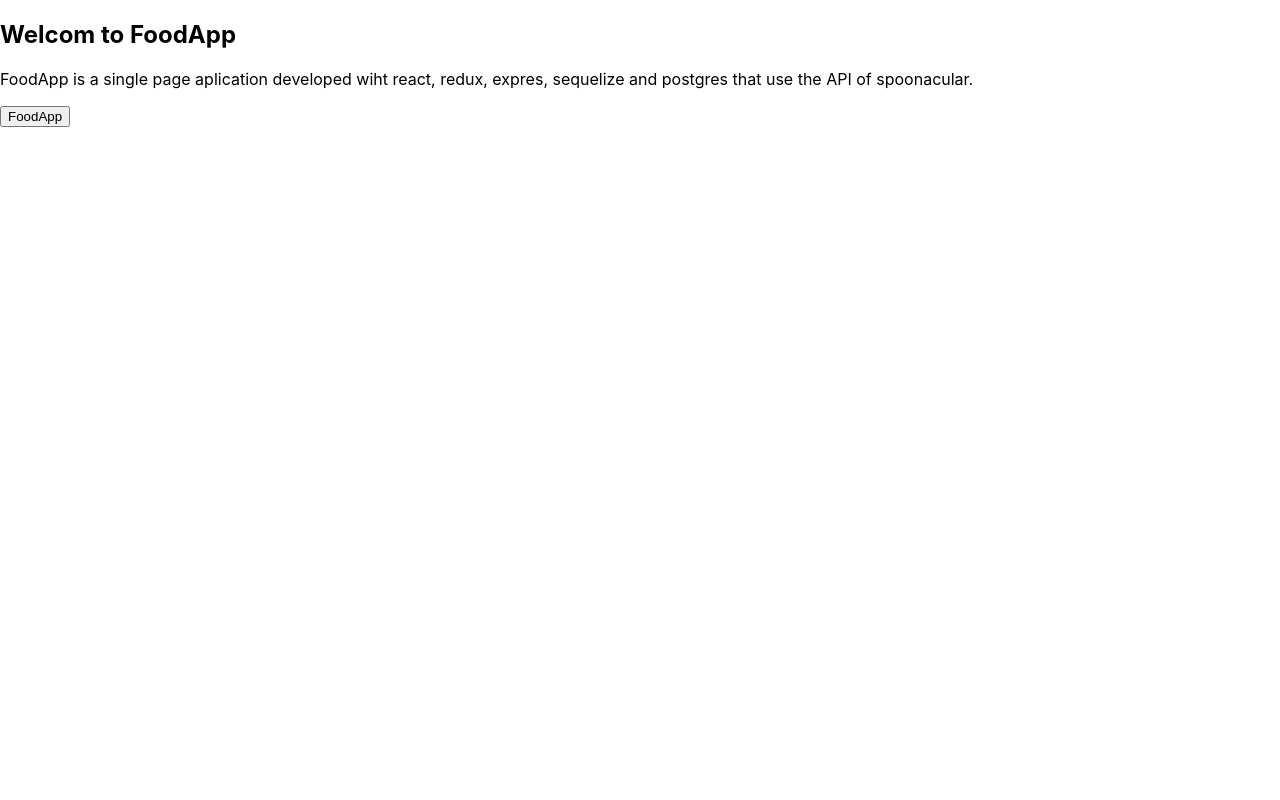
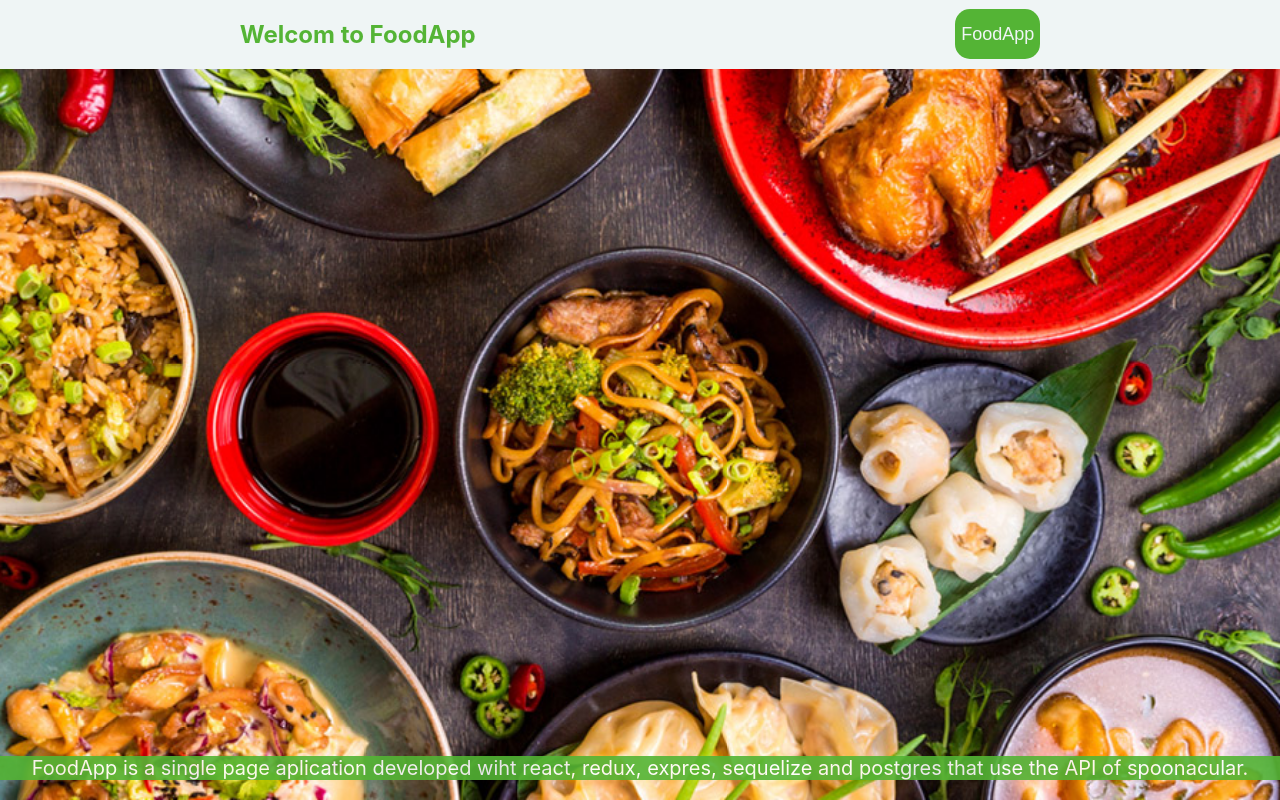
Before and after one commit to Erick140297/PI-Food, a React (Create React App) app in the folder client/: page / in a window 1280 px wide. Built offline with nearby package versions, Linux system fonts and the light colour scheme; no server answers.

Commit message:
Landing Page finished

```diff
--- a/client/src/components/LandingPage/LandingPage.jsx
+++ b/client/src/components/LandingPage/LandingPage.jsx
@@ -2,6 +2,7 @@ import React, { useEffect } from "react";
 import { Link } from "react-router-dom";
 import { useDispatch } from "react-redux";
 import { getDiets } from "../../redux/actions";
+import s from "./LandingPage.module.css";
 
 const LandingPage = () => {
   const dispatch = useDispatch();
@@ -11,12 +12,17 @@ const LandingPage = () => {
   }, [dispatch]);
 
   return (
-    <div>
-      <h2>Welcom to FoodApp</h2>
-      <p>FoodApp is a single page aplication developed wiht react, redux, expres, sequelize and postgres that use the API of spoonacular.</p>
-      <Link to={"/home/recipes"} style={{textDecoration: 'none'}}>
-        <button>FoodApp</button>
-      </Link>
+    <div className={s.img}>
+      <div className={s.topBar}>
+        <h2>Welcom to FoodApp</h2>
+        <Link to={"/home/recipes"} style={{ textDecoration: "none" }}>
+          <button className={s.btn}>FoodApp</button>
+        </Link>
+      </div>
+      <p className={s.text}>
+        FoodApp is a single page aplication developed wiht react, redux, expres,
+        sequelize and postgres that use the API of spoonacular.
+      </p>
     </div>
   );
 };
--- a/client/src/components/LandingPage/LandingPage.module.css
+++ b/client/src/components/LandingPage/LandingPage.module.css
@@ -0,0 +1,41 @@
+.img {
+  display: flex;
+  flex-direction: column;
+  justify-content: space-between;
+  /* align-items: center; */
+  min-height: 100vh;
+  background: url(./img.jpg) no-repeat center center fixed;
+  background-size: cover;
+}
+
+.topBar {
+  display: flex;
+  justify-content: space-around;
+  align-items: center;
+  width: 100%;
+  background-color: #eff5f5;
+  color: #54B435;
+}
+
+.btn:hover{
+  background: #379237;
+  color: white;
+}
+.btn{
+  background: #54B435;
+  color: #eff5f5;
+  height: 50px;
+  border-radius: 15px;
+  border: 0px;
+  font-size: large;
+  cursor: pointer;
+}
+
+.text{
+  display: flex;
+  justify-content: center;
+  color: white;
+  font-size: 20px;
+  background: #54B435 ;
+  opacity: 0.9;
+}
```
Also changed, not shown: client/src/components/LandingPage/img.jpg (added).
